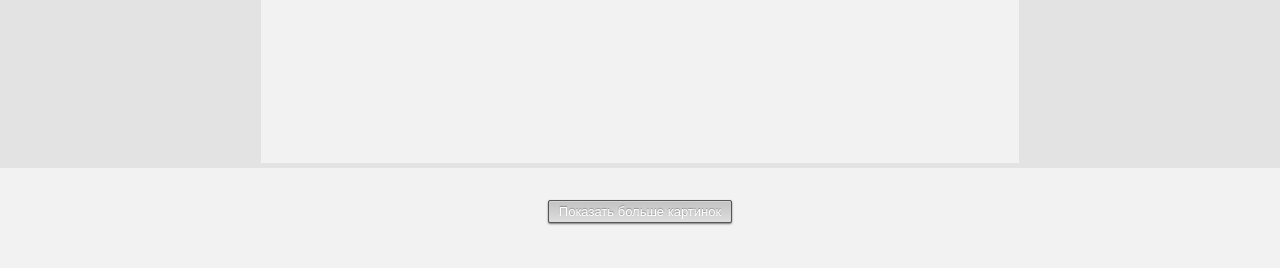
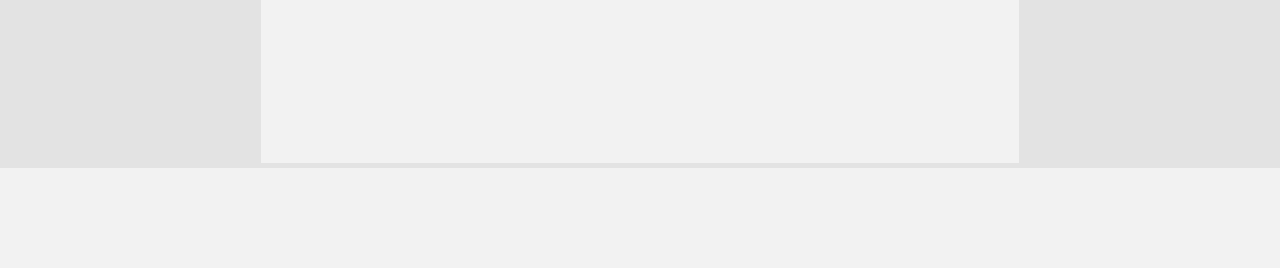
Before and after one commit to GeorgiySurkov/photo-album, a Flask app: page / in a window 1280 px wide. Shown: the part 532-800 px from the top of the page. Run offline with Flask 2, Linux system fonts and the light colour scheme; data that the repository does not hold is empty; parts of the project's set-up code (start-up, migrations or seed data) failed here and were passed over; some libraries are stand-ins or nearby versions.

Commit message:
remove button that donloads portion of images

```diff
--- a/app/templates/index.html
+++ b/app/templates/index.html
@@ -85,16 +85,7 @@
                 Loading...
             </div>
         </div>
-        <div class="footer">
-            <template v-if="!loading">
-                <button
-                        class="button"
-                        :disabled="images_on_page == images.length"
-                        @click="showMoreImages">
-                    Показать больше картинок
-                </button>
-            </template>
-        </div>
+        <div class="footer"></div>
     </div>
     <script type="text/javascript" src="{{ url_for('static', filename='js/main.js') }}"></script>
 {% endblock %}
```
